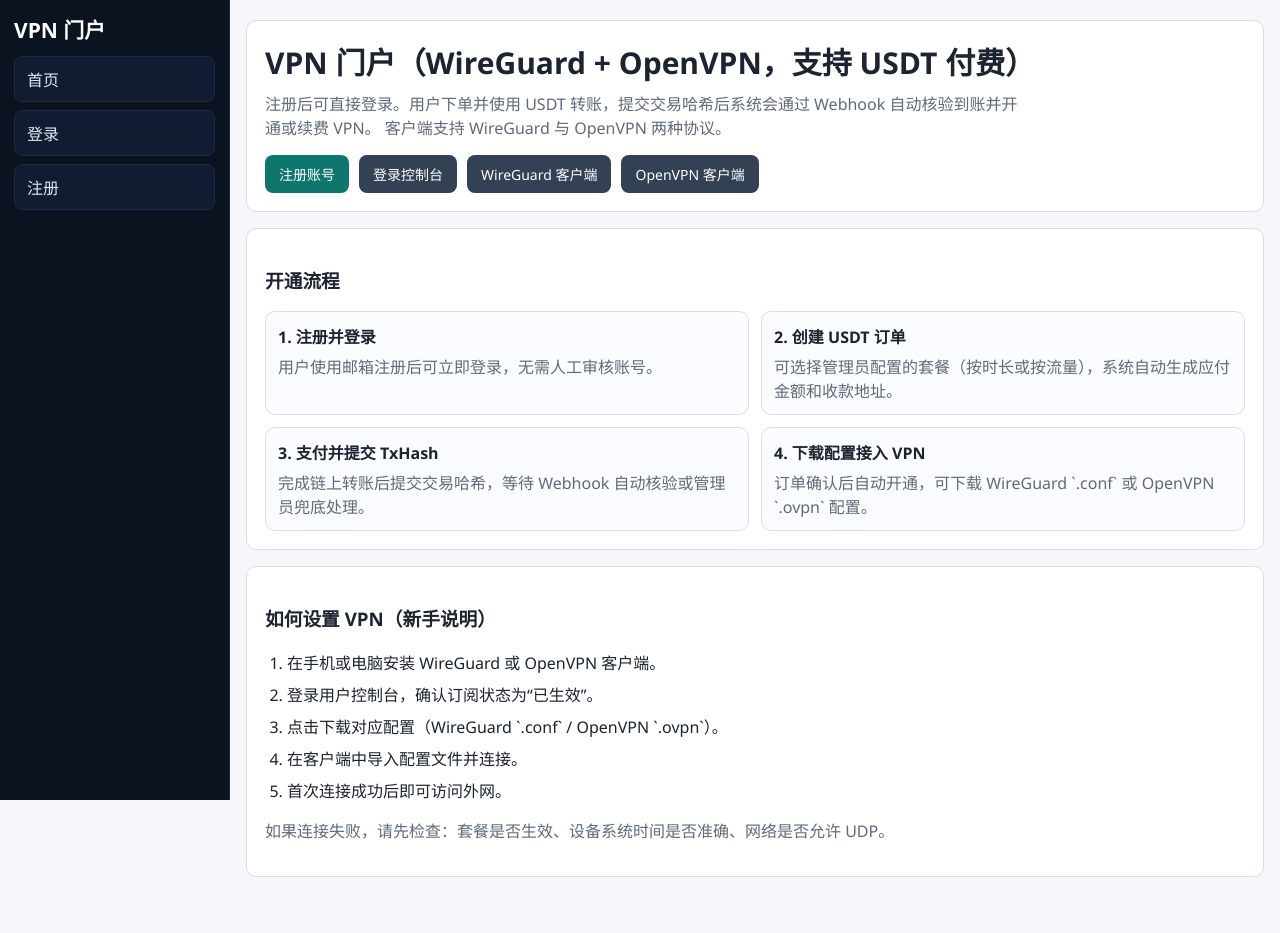
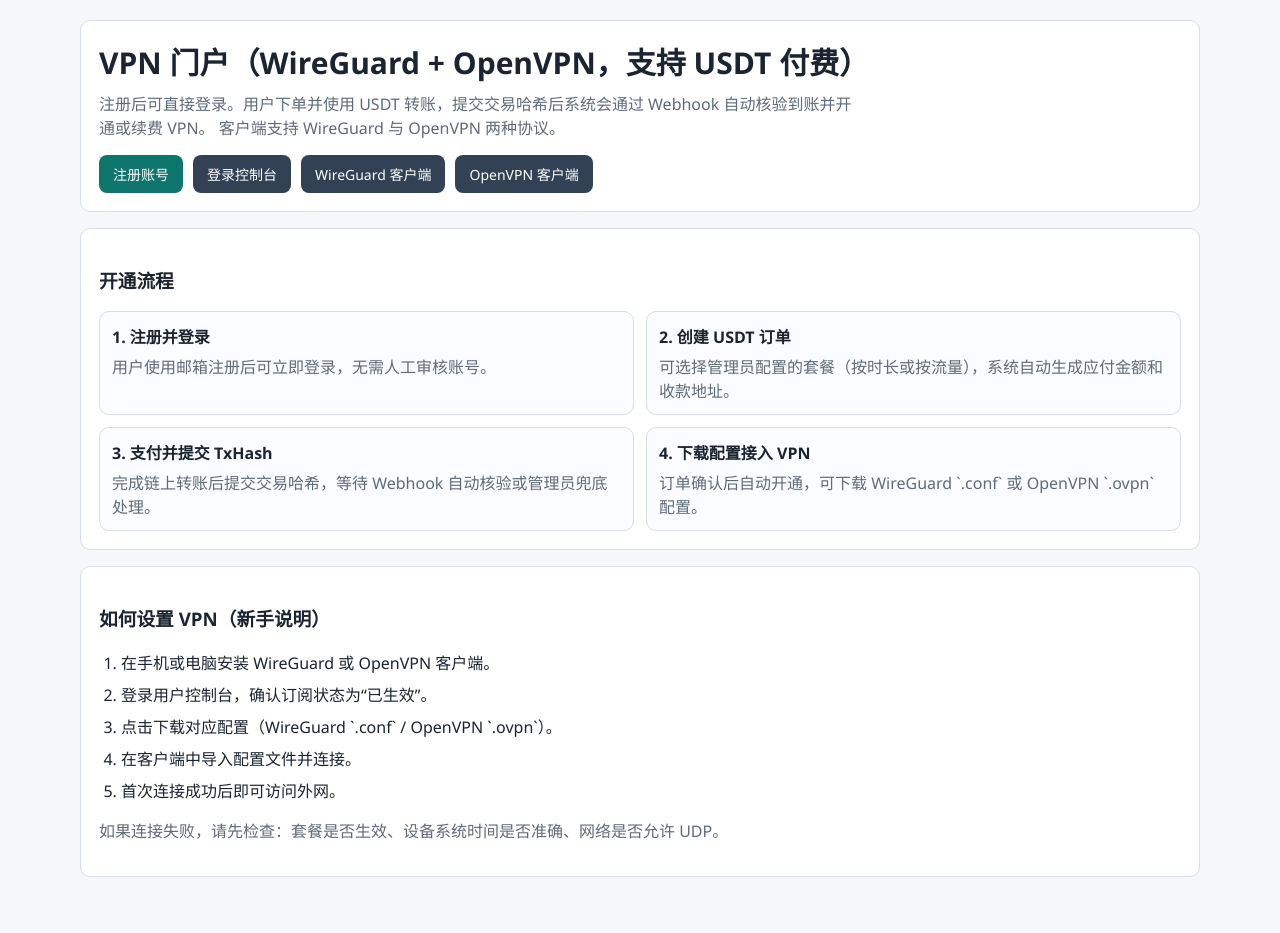
Before and after one commit to trowar/vpn-manager, a Flask app: page / in a window 1280 px wide. Run offline with Flask 3, Linux system fonts and the light colour scheme; data comes from the database, SQL or seed files in the repository; some libraries are stand-ins or nearby versions.

Commit message:
fix: hide sidebar navigation for unauthenticated visitors

```diff
--- a/static/style.css
+++ b/static/style.css
@@ -24,6 +24,10 @@ body {
   min-height: 100vh;
   display: grid;
   grid-template-columns: 230px minmax(0, 1fr);
+}
+
+.app-shell.app-shell-guest {
+  grid-template-columns: minmax(0, 1fr);
 }
 
 .site-sidebar {
--- a/templates/base.html
+++ b/templates/base.html
@@ -8,16 +8,14 @@
   <link rel="stylesheet" href="{{ url_for('static', filename='style.css', v='20260409-10') }}">
 </head>
 <body>
-  <div class="app-shell">
+  <div class="app-shell{% if not current_user %} app-shell-guest{% endif %}">
+    {% if current_user %}
     <aside class="site-sidebar">
       <h1 class="site-brand"><a href="{{ url_for('index') }}">VPN 门户</a></h1>
 
-      {% if current_user %}
       <p class="site-user">当前用户：<span class="tag">{{ current_user["username"] }}</span></p>
-      {% endif %}
 
       <nav class="site-nav">
-        {% if current_user %}
         {% if current_user["role"] == "admin" %}
           {% if not admin_setup_completed %}
             <a class="site-nav-link {% if admin_page == 'onboarding' %}active{% endif %}" href="{{ url_for('admin_onboarding') }}">初始化向导</a>
@@ -36,13 +34,9 @@
           <a class="site-nav-link {% if dashboard_page == 'orders' %}active{% endif %}" href="{{ url_for('dashboard_orders') }}">订单管理</a>
         {% endif %}
         <a class="site-nav-link" href="{{ url_for('logout') }}">退出登录</a>
-        {% else %}
-          <a class="site-nav-link" href="{{ url_for('index') }}">首页</a>
-          <a class="site-nav-link" href="{{ url_for('login') }}">登录</a>
-          <a class="site-nav-link" href="{{ url_for('register') }}">注册</a>
-        {% endif %}
       </nav>
     </aside>
+    {% endif %}
 
     <main class="site-main">
       <div class="site-content">
```
Lines whose indentation alone changed are shown as unchanged.
